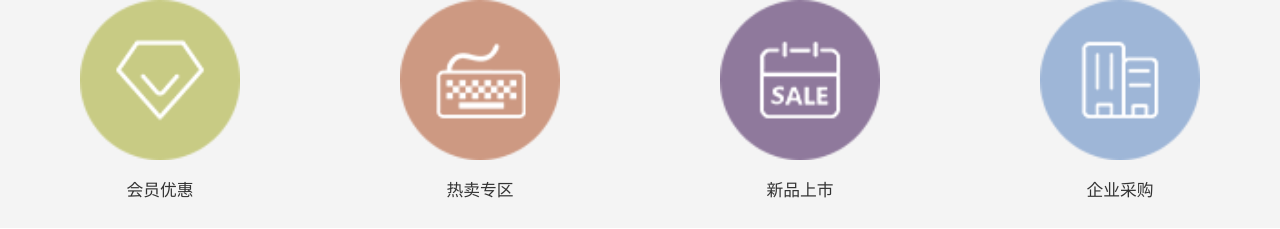
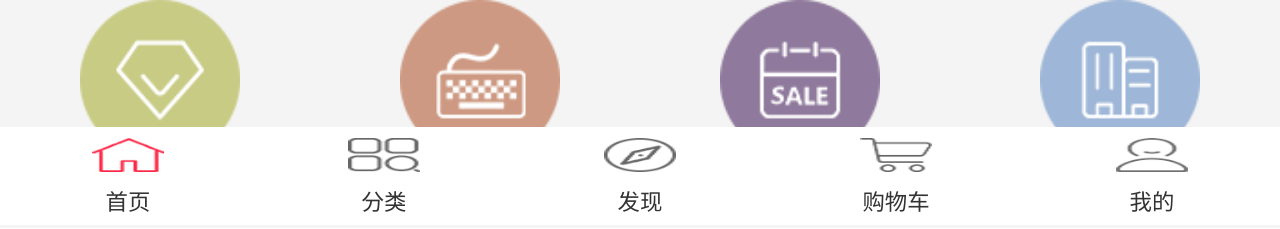
Before and after one commit to KL-052816/logitech, a plain HTML site: page index-c.html in a window 1280 px wide. Shown: the part 575-804 px from the top of the page. Drawn offline with Linux system fonts and the light colour scheme.

Commit message:
no message

```diff
--- a/index-c.html
+++ b/index-c.html
@@ -504,7 +504,7 @@
                   </script>
             </div>
          </div>
-         <!-- <div class="nav-footer">
+         <div class="nav-footer">
             <div class="nav-list active">
                 <a href="">
                     <i class="icon-sy"></i>
@@ -535,7 +535,7 @@
                     <p>我的</p>
                 </a>
             </div>
-         </div> -->
+         </div>
      </div>
 </body>
 </html>
```
